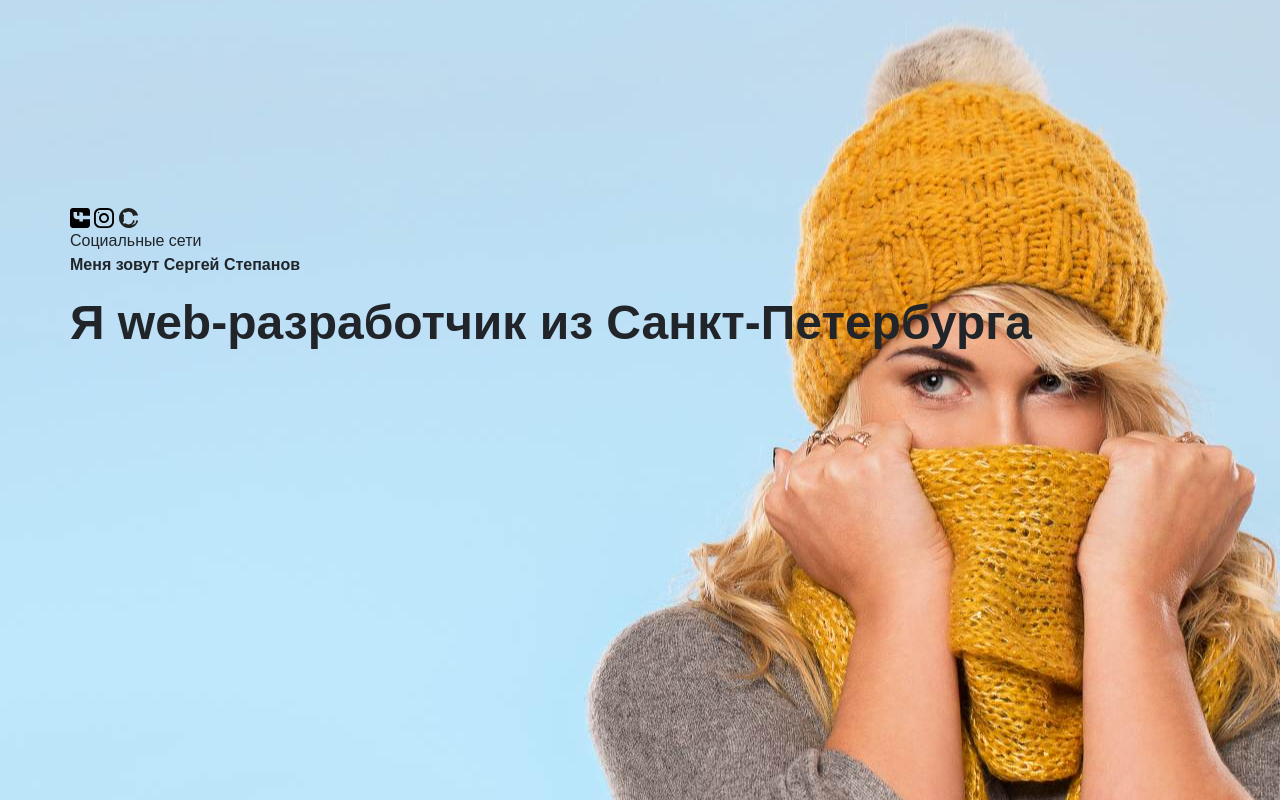
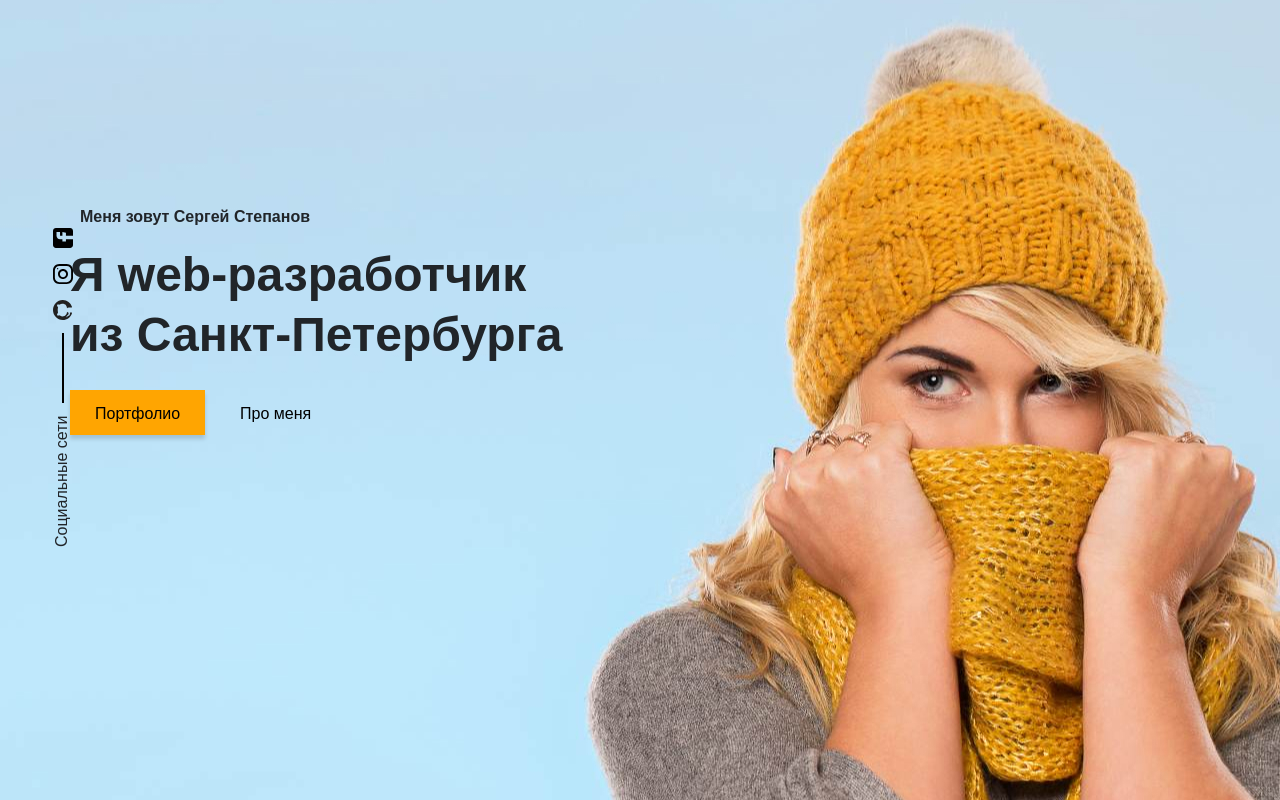
Before and after one commit to serge-stepanov/personalSite, a website: page src/index.html in a window 1280 px wide. Drawn offline with nearby package versions, Linux system fonts and the light colour scheme; files that its build step writes are made by us from their sources.

Commit message:
added buttons and aside

```diff
--- a/src/index.html
+++ b/src/index.html
@@ -4,30 +4,32 @@
     <meta charset="UTF-8">
     <meta name="viewport" content="width=device-width, initial-scale=1.0">
     <title>Sergei_Stepanov</title>
-
     <link rel="stylesheet" href="css/style.min.css">
 </head>
 <body>
     <header class="promo">
         <div class="container">
-            <aside class="promo__links">
-                <a href="#" class="promo__item">
-                    <img src="icons/social/Facebook.svg" alt="facebook" class="promo__icon">
+            <aside class="leftpanel">
+                <a href="https://www.facebook.com/sergei.stepanov.7568" class="leftpanel__item">
+                    <img src="icons/social/Facebook.svg" alt="facebook" class="leftpanel__icon">
                 </a>
-                <a href="#" class="promo__item">
-                    <img src="icons/social/Instagram.svg" alt="instagram" class="promo__icon">
+                <a href="#" class="leftpanel__item">
+                    <img src="icons/social/Instagram.svg" alt="instagram" class="leftpanel__icon">
                 </a>
-                <a href="#" class="promo__item">
-                    <img src="icons/social/Github.svg" alt="github" class="promo__icon">
+                <a href="https://github.com/SergeiStepanov" class="leftpanel__item">
+                    <img src="icons/social/Github.svg" alt="github" class="leftpanel__icon">
                 </a>
-                <div class="promo__mark"></div>
-                <div class="promo__text">
+                <div class="leftpanel__mark"></div>
+                <div class="leftpanel__text">
                     <span>Социальные сети</span>
                 </div>
             </aside>
-            <p class="title title__fz16">Меня зовут Сергей Степанов</p>
+            <p class="title title__fz16 promo_subtitle">Меня зовут Сергей Степанов</p>
             <h1 class="title title__fz48 promo_title">Я web-разработчик из Санкт-Петербурга</h1>
-            <div class="promo_btn"></div>
+            <div class="promo__btns">
+                <a href="#" class="button">Портфолио</a>
+                <a href="#" class="button button_promo">Про меня</a>
+            </div>
         </div>
     </header>
 
--- /dev/null
+++ b/src/sass/blocks/_buttons.scss
@@ -0,0 +1,11 @@
+.button {
+    padding: 12px 25px;
+    width: 135px;
+    height: 45px;
+    background-color: $main-color;
+    box-shadow: 0px 4px 4px rgba(0, 0, 0, 0.15);
+    &_promo {
+        background-color: transparent;
+        box-shadow: none;
+    }
+}
--- /dev/null
+++ b/src/sass/blocks/_leftpanel.scss
@@ -0,0 +1,26 @@
+.leftpanel {
+    position: fixed;
+    display: flex;
+    flex-direction: column;
+    justify-content: space-between;
+    align-items: center;
+    height: 340px;
+    width: 25px;
+    top: 225px;
+    left: 50px;
+
+    &__mark {
+        height: 70px;
+        width: 2px;
+        background-color: #000000;
+    }
+    &__text {
+        height: 150px;
+        width: 25px;
+        span {
+            display: block;
+            width: 150px;
+            transform: rotate(-90deg) translate(-30%, -262%);
+        }
+    }
+}
--- a/src/sass/blocks/_promo.scss
+++ b/src/sass/blocks/_promo.scss
@@ -1,5 +1,19 @@
 .promo {
+    position: relative;
     padding-top: 205px;
     background: url('../../img/bg__main.jpg') 50%/cover no-repeat;
     min-height: 100vh;
+    &_title {
+        max-width: 500px;
+        margin-bottom: 25px;
+    }
+    &_subtitle {
+        padding-left: 10px;
+    }
+    &__btns {
+        display: flex;
+        justify-content: space-between;
+        align-items: center;
+        width: 280px;
+    }
 }
--- a/src/sass/style.scss
+++ b/src/sass/style.scss
@@ -9,6 +9,16 @@
     padding: 0;
 }
 
+a {
+    display: block;
+    text-decoration: none;
+    color: #000000;
+    &:hover {
+        text-decoration: none;
+        color: #000000;
+    }
+}
+
 .container {
     width: 1140px;
     margin: 0 auto;
@@ -16,3 +26,5 @@
 
 @import 'blocks/title';
 @import 'blocks/promo';
+@import 'blocks/buttons';
+@import 'blocks/leftpanel';
```
Also changed, not shown: dist/css/style.min.css, dist/index.html.
